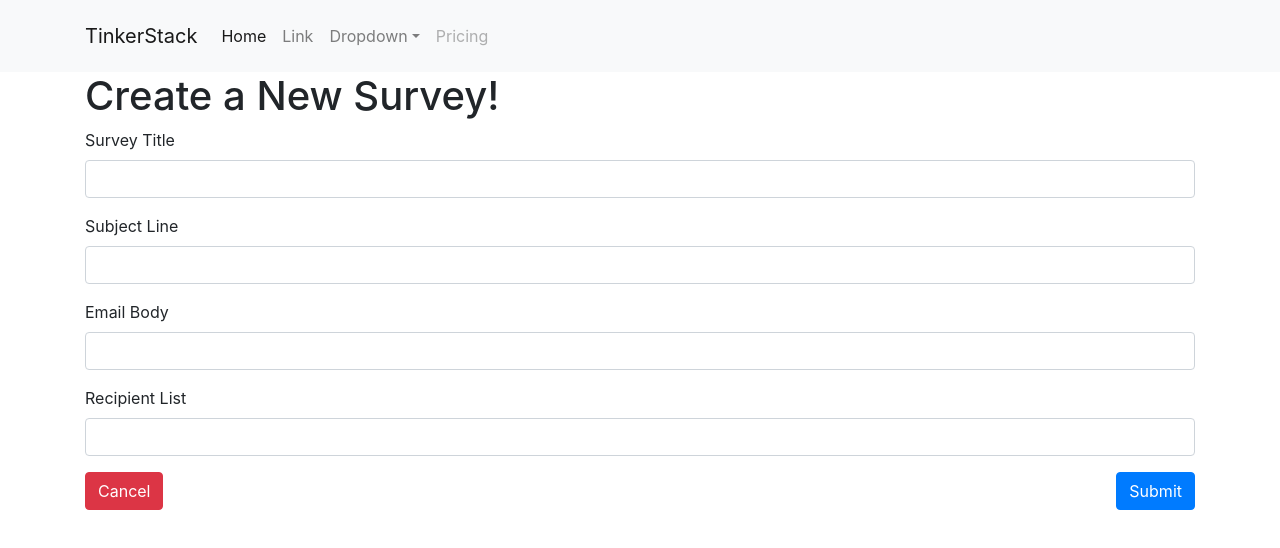
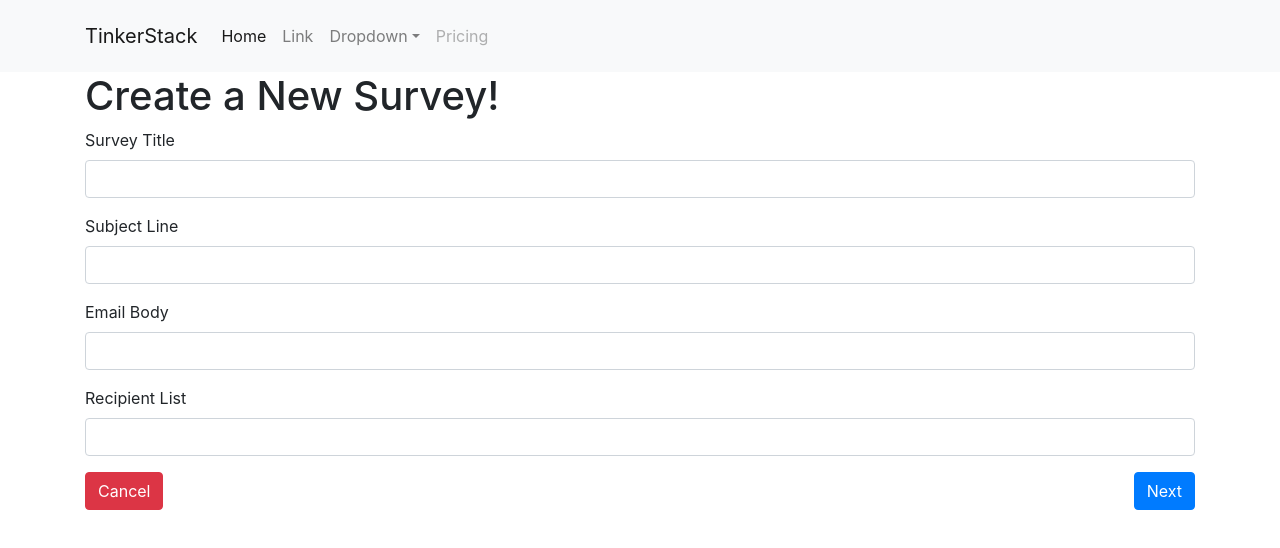
Before and after one commit to derrickyoo/tinker-stack-io, a React (Create React App) app in the folder client/: page /surveys/new in a window 1280 px wide. Shown: the top 548 px of the page. Built offline with nearby package versions, Linux system fonts and the light colour scheme; no server answers.

Commit message:
Added a component state on SurveyNew and basic handling on form submit

```diff
--- a/client/src/components/Dashboard.js
+++ b/client/src/components/Dashboard.js
@@ -7,7 +7,7 @@ const Dashboard = () => {
       <h1>Dashboard</h1>
       <Link
         to="/surveys/new"
-        class="btn btn-primary btn-lg active"
+        className="btn btn-primary btn-lg active"
         role="button"
         aria-pressed="true"
       >
--- a/client/src/components/surveys/SurveyForm.js
+++ b/client/src/components/surveys/SurveyForm.js
@@ -32,7 +32,7 @@ class SurveyForm extends Component {
   render() {
     return (
       <div>
-        <form onSubmit={this.props.handleSubmit(values => console.log(values))}>
+        <form onSubmit={this.props.handleSubmit(this.props.onSurveySubmit)}>
           {this.renderFields()}
           <Link to="/dashboard">
             <button type="button" className="btn btn-danger">
@@ -40,7 +40,7 @@ class SurveyForm extends Component {
             </button>
           </Link>
           <button type="submit" className="btn btn-primary float-right">
-            Submit
+            Next
           </button>
         </form>
       </div>
--- /dev/null
+++ b/client/src/components/surveys/SurveyFormReview.js
@@ -0,0 +1,11 @@
+import React from "react";
+
+const SurveyFormReview = () => {
+  return (
+    <div>
+      <h4>Please Confirm Your Entries!</h4>
+    </div>
+  );
+};
+
+export default SurveyFormReview;
--- a/client/src/components/surveys/SurveyNew.js
+++ b/client/src/components/surveys/SurveyNew.js
@@ -2,13 +2,28 @@
 import React, { Component } from "react";
 
 import SurveyForm from "./SurveyForm";
+import SurveyFormReview from "./SurveyFormReview";
 
 class SurveyNew extends Component {
+  state = { showFormReview: false };
+
+  renderContent() {
+    if (this.state.showFormReview === true) {
+      return <SurveyFormReview />;
+    }
+
+    return (
+      <SurveyForm
+        onSurveySubmit={() => this.setState({ showFormReview: true })}
+      />
+    );
+  }
+
   render() {
     return (
       <div>
         <h1>Create a New Survey!</h1>
-        <SurveyForm />
+        {this.renderContent()}
       </div>
     );
   }
```
